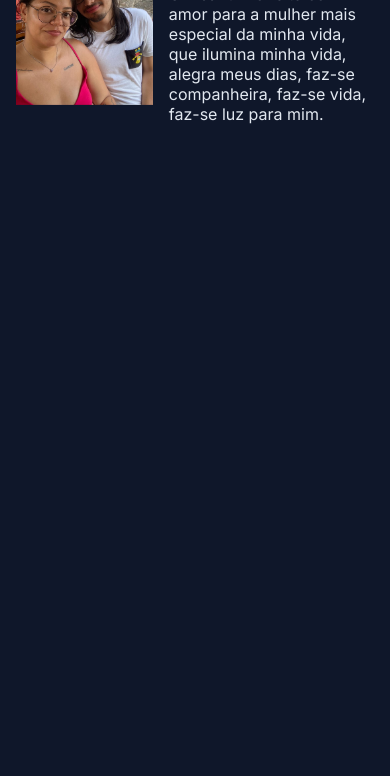
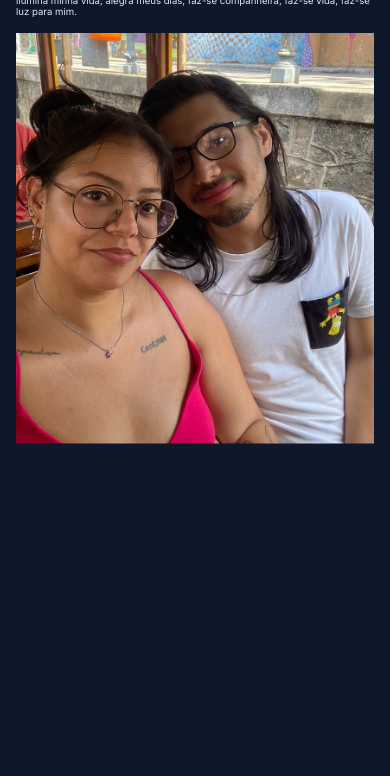
Before and after one commit to naoki-org/with-love, a plain HTML site: page index.html in a window 390 px wide. Shown: the part 68-844 px from the top of the page. Drawn offline with Linux system fonts and the light colour scheme.

Commit message:
Mobile-first

```diff
--- a/styles.css
+++ b/styles.css
@@ -19,13 +19,6 @@ body {
   height: 100%;
 }
 
-main .content {
-  display: grid;
-  grid-template-columns: 2fr 3fr;
-  gap: 16px;
-  margin: 16px;
-}
-
 img {
   width: 100%;
 }
@@ -41,7 +34,37 @@ span {
   display: flex;
   align-items: center;
   gap: 12px;
+}
 
+main .content {
+  display: grid;
+  grid-template-areas: "text" "photo";
+  gap: 16px;
+  margin: 16px;
+}
+
+main .content .photo-section {
+  grid-area: photo;
+}
+
+main .content .text-section {
+  grid-area: text;
+}
+
+@media(max-width: 699px) {
+  :root {
+      font-size: 60%;
+  }
+}
+
+@media(min-width: 1100px) {
+  main .content {
+    display: grid;
+    grid-template-columns: 2fr 3fr;
+    grid-template-areas: "photo text";
+    gap: 16px;
+    margin: 16px;
+  }
 }
 
 /* .text-section {
```
Also changed, not shown: file.txt (added).
